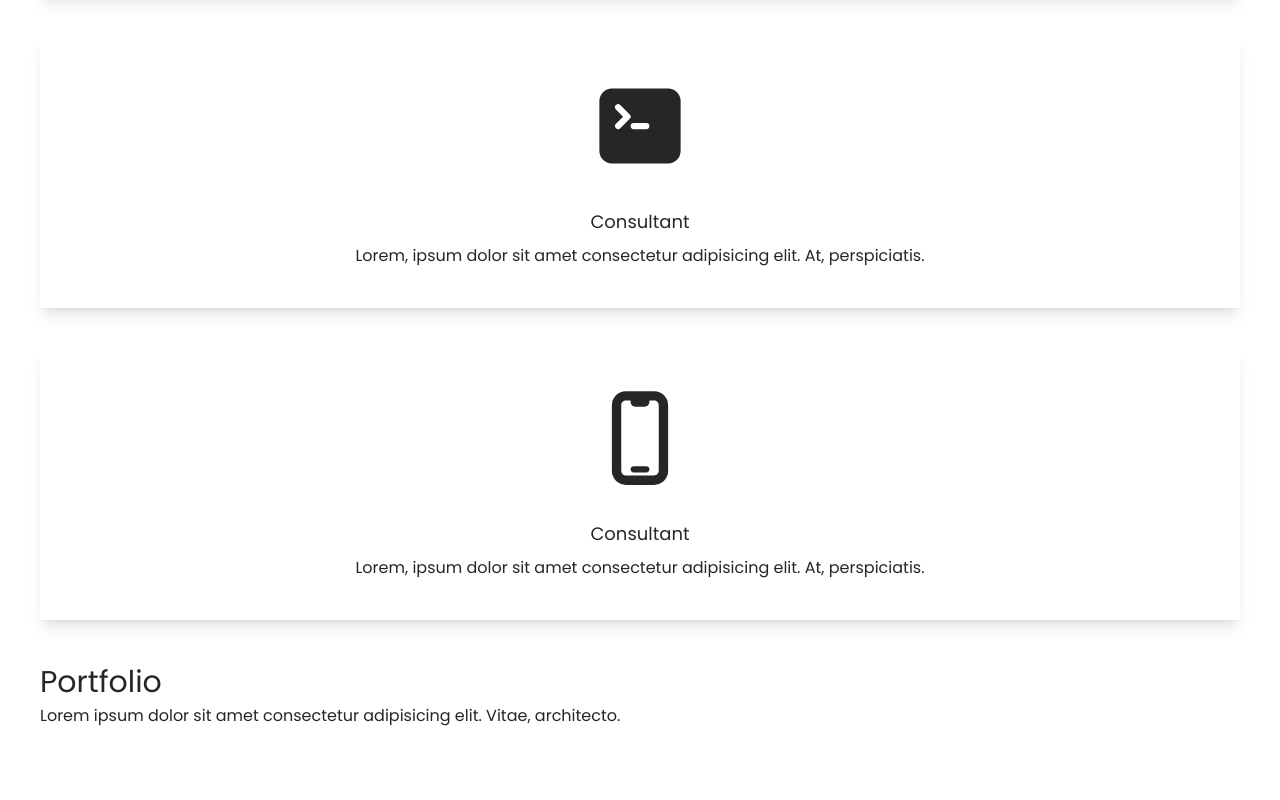
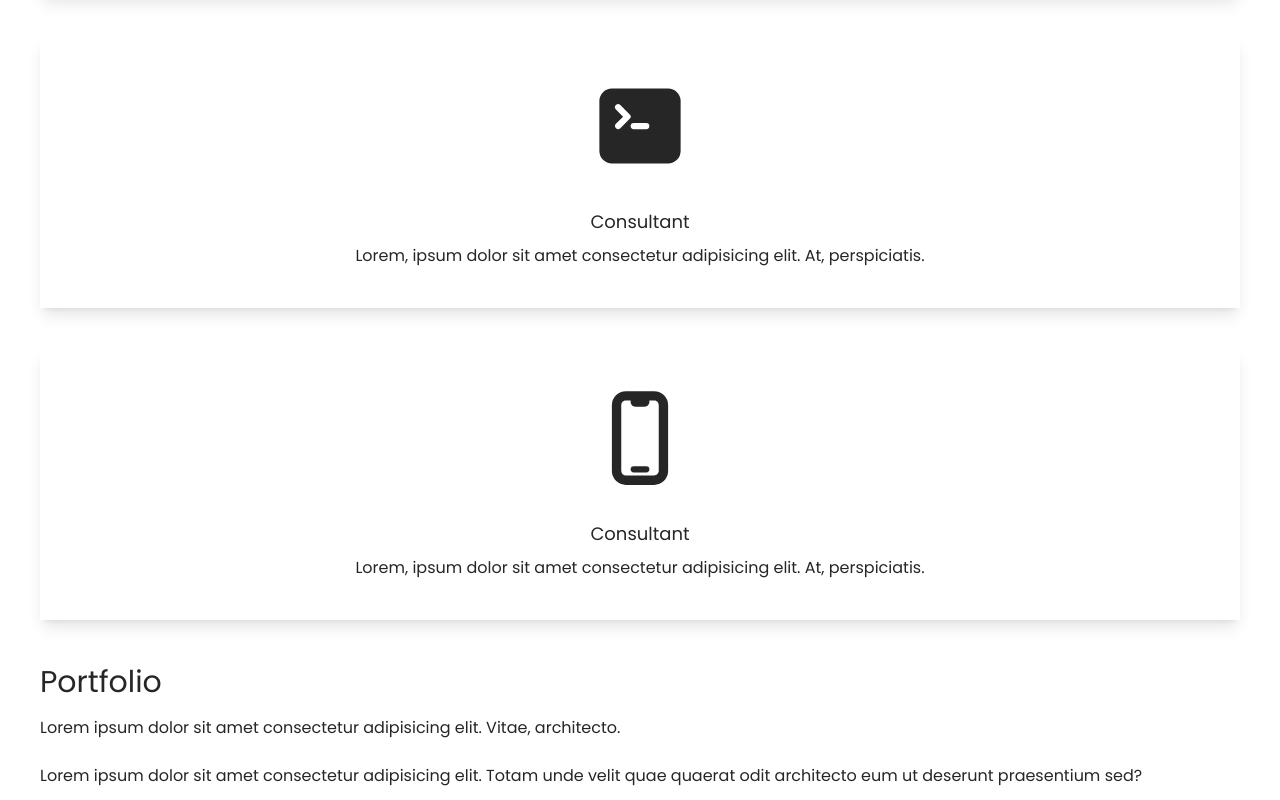
Before and after one commit to paresiqbal/portfolio-tailwind-1, a React (Vite) app: page / in a window 1280 px wide. Shown: the part 1292-2092 px from the top of the page. Before the commit the page ends 2020 px from the top, so only its background shows below. Built offline with nearby package versions, Linux system fonts and the light colour scheme.

Commit message:
New portfolio

```diff
--- a/src/App.jsx
+++ b/src/App.jsx
@@ -95,11 +95,17 @@ function App() {
       </section>
 
       <section>
-        <h3 className="text-3xl py-1">Portfolio</h3>
-        <p>
-          Lorem ipsum dolor sit amet consectetur adipisicing elit. Vitae,
-          architecto.
-        </p>
+        <div>
+          <h3 className="text-3xl py-1">Portfolio</h3>
+          <p className="text-md py-2 leading-8">
+            Lorem ipsum dolor sit amet consectetur adipisicing elit. Vitae,
+            architecto.
+          </p>
+          <p className="text-md py-2 leading-8">
+            Lorem ipsum dolor sit amet consectetur adipisicing elit. Totam unde
+            velit quae quaerat odit architecto eum ut deserunt praesentium sed?
+          </p>
+        </div>
       </section>
     </div>
   );
```
